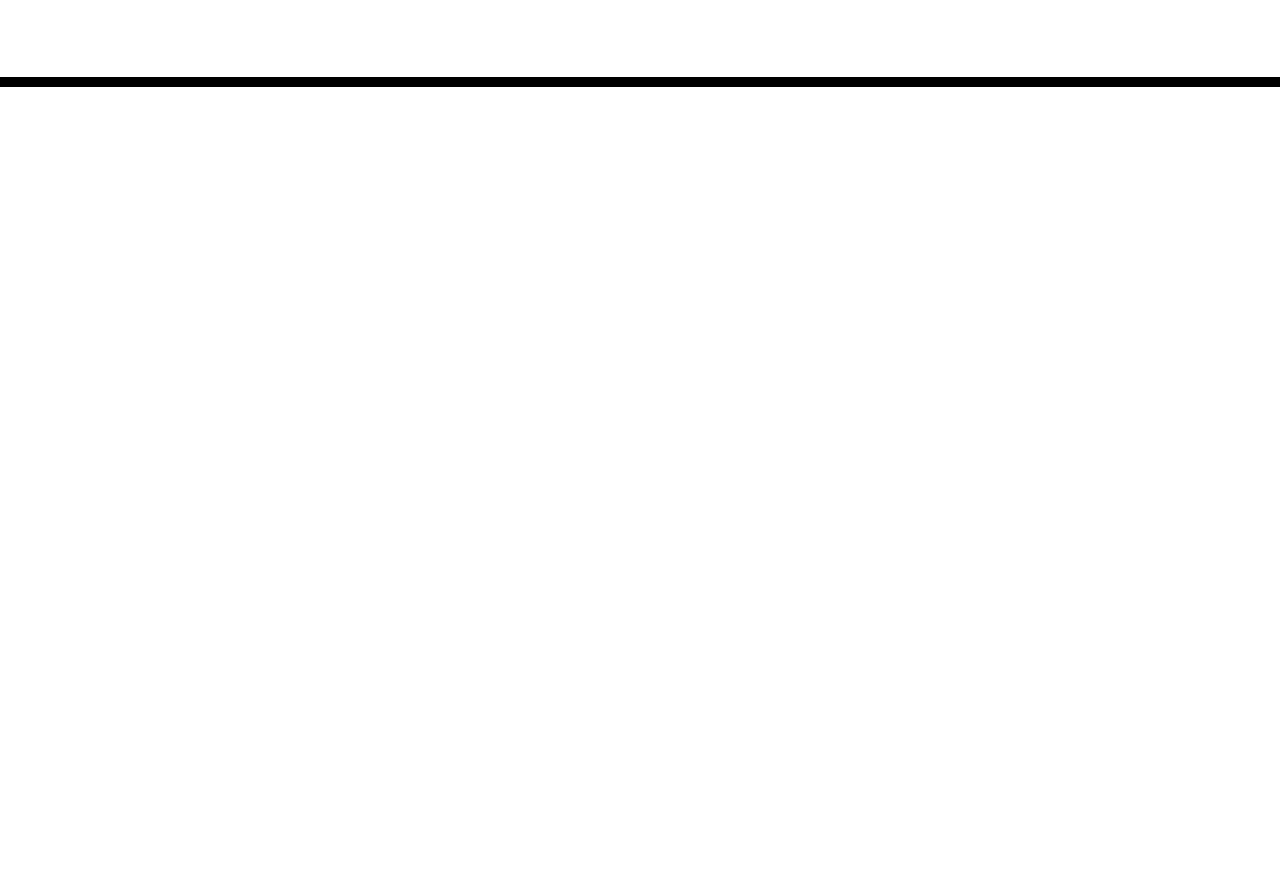
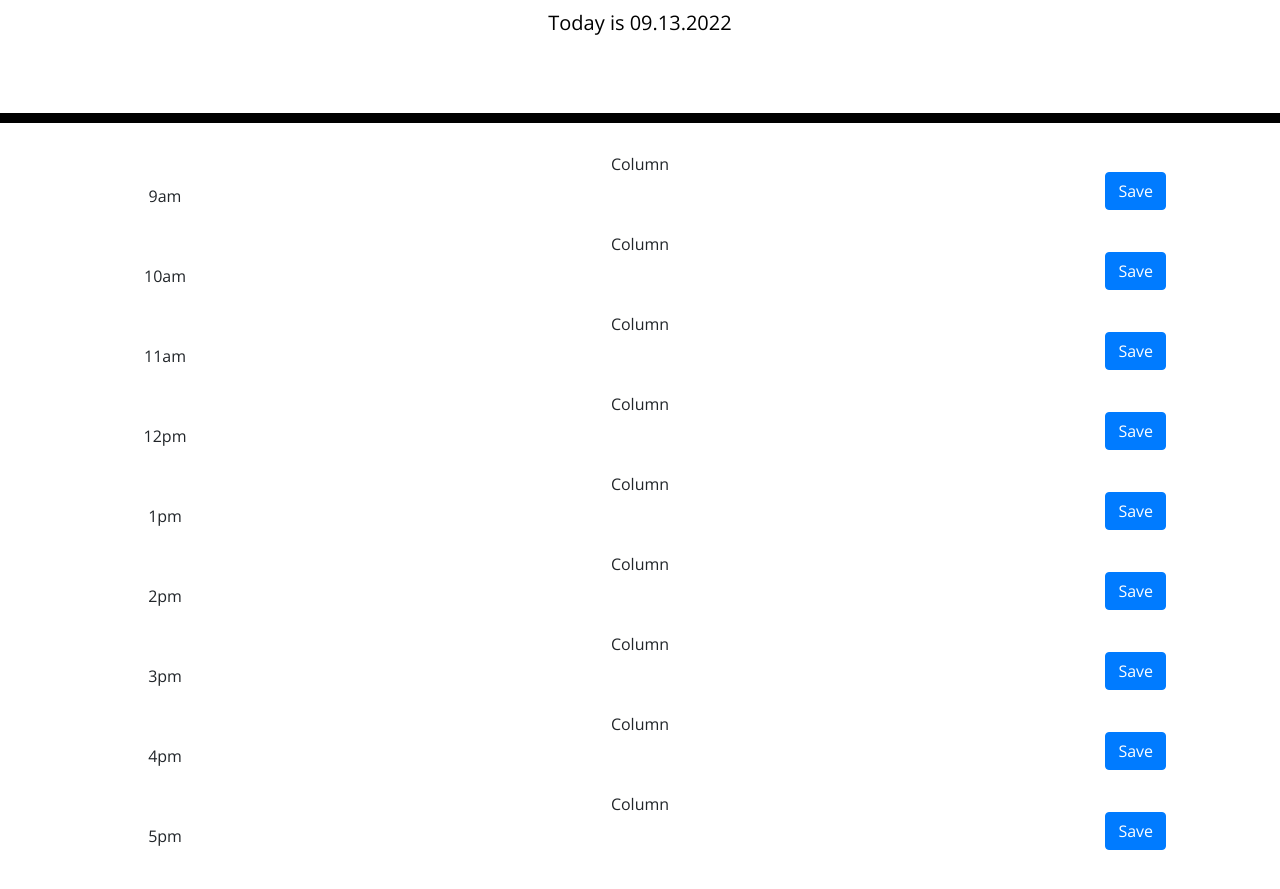
Before and after one commit to allenmurfee/daily-planner, a plain HTML site: page index.html in a window 1280 px wide. Shown: the part 181-1070 px from the top of the page. Before the commit the page ends 800 px from the top, so only its background shows below. Drawn offline with nearby package versions, Linux system fonts and the light colour scheme.

Commit message:
basic HTML skeleton and added current day on top of page

```diff
--- a/index.html
+++ b/index.html
@@ -28,11 +28,102 @@
       <p class="lead">A simple calendar app for scheduling your work day</p>
       <p id="currentDay" class="lead"></p>
     </header>
-    <div class="container">
+
+    <div class="container text-center">
       <!-- Timeblocks go here -->
+      <div class="row">
+        <div class="col-2">
+          <p>9am</p>
+        </div>
+        <div class="col-8">Column</div>
+        <div class="col-2">
+          <button type="button" class="btn btn-primary">Save</button>
+        </div>
+      </div>
+
+      <div class="row">
+        <div class="col-2">
+          <p>10am</p>
+        </div>
+        <div class="col-8">Column</div>
+        <div class="col-2">
+          <button type="button" class="btn btn-primary">Save</button>
+        </div>
+      </div>
+
+      <div class="row">
+        <div class="col-2">
+          <p>11am</p>
+        </div>
+        <div class="col-8">Column</div>
+        <div class="col-2">
+          <button type="button" class="btn btn-primary">Save</button>
+        </div>
+      </div>
+
+      <div class="row">
+        <div class="col-2">
+          <p>12pm</p>
+        </div>
+        <div class="col-8">Column</div>
+        <div class="col-2">
+          <button type="button" class="btn btn-primary">Save</button>
+        </div>
+      </div>
+
+      <div class="row">
+        <div class="col-2">
+          <p>1pm</p>
+        </div>
+        <div class="col-8">Column</div>
+        <div class="col-2">
+          <button type="button" class="btn btn-primary">Save</button>
+        </div>
+      </div>
+
+      <div class="row">
+        <div class="col-2">
+          <p>2pm</p>
+        </div>
+        <div class="col-8">Column</div>
+        <div class="col-2">
+          <button type="button" class="btn btn-primary">Save</button>
+        </div>
+      </div>
+
+      <div class="row">
+        <div class="col-2">
+          <p>3pm</p>
+        </div>
+        <div class="col-8">Column</div>
+        <div class="col-2">
+          <button type="button" class="btn btn-primary">Save</button>
+        </div>
+      </div>
+
+      <div class="row">
+        <div class="col-2">
+          <p>4pm</p>
+        </div>
+        <div class="col-8">Column</div>
+        <div class="col-2">
+          <button type="button" class="btn btn-primary">Save</button>
+        </div>
+      </div>
+
+      <div class="row">
+        <div class="col-2">
+          <p>5pm</p>
+        </div>
+        <div class="col-8">Column</div>
+        <div class="col-2">
+          <button type="button" class="btn btn-primary">Save</button>
+        </div>
+      </div>
     </div>
 
     <script src="https://cdnjs.cloudflare.com/ajax/libs/jquery/3.2.1/jquery.min.js"></script>
     <script src="https://cdnjs.cloudflare.com/ajax/libs/moment.js/2.24.0/moment.min.js"></script>
+    <script src="script.js"></script>
   </body>
 </html>
--- /dev/null
+++ b/script.js
@@ -0,0 +1,2 @@
+var today = moment().format("MM.DD.YYYY");
+$("#currentDay").text("Today is " + today);
```
